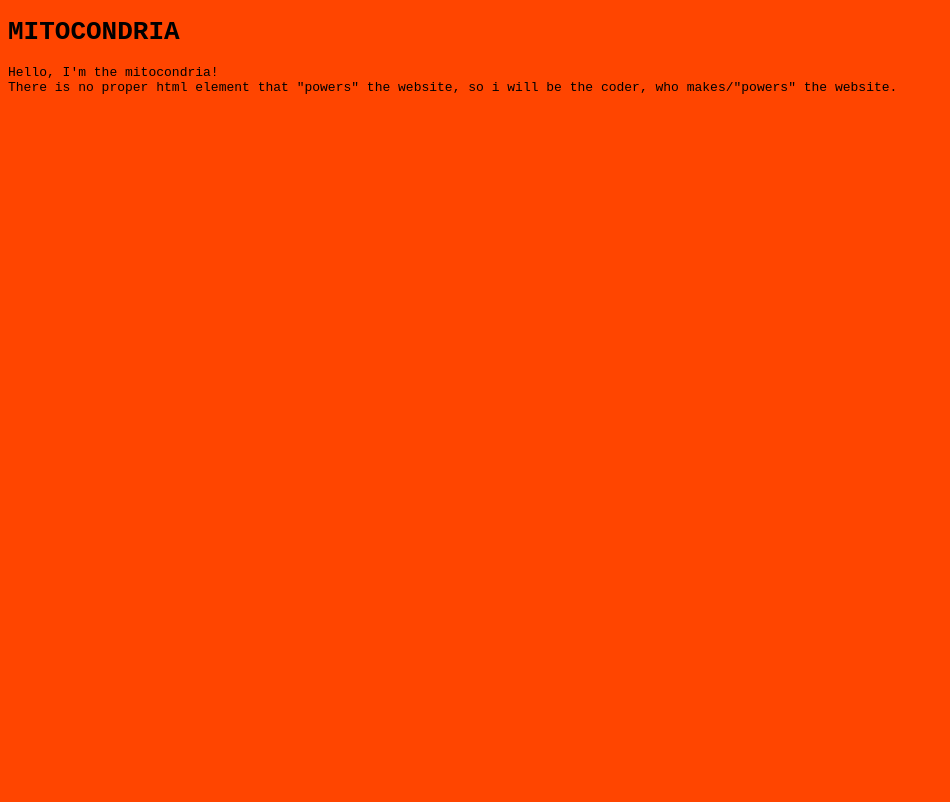
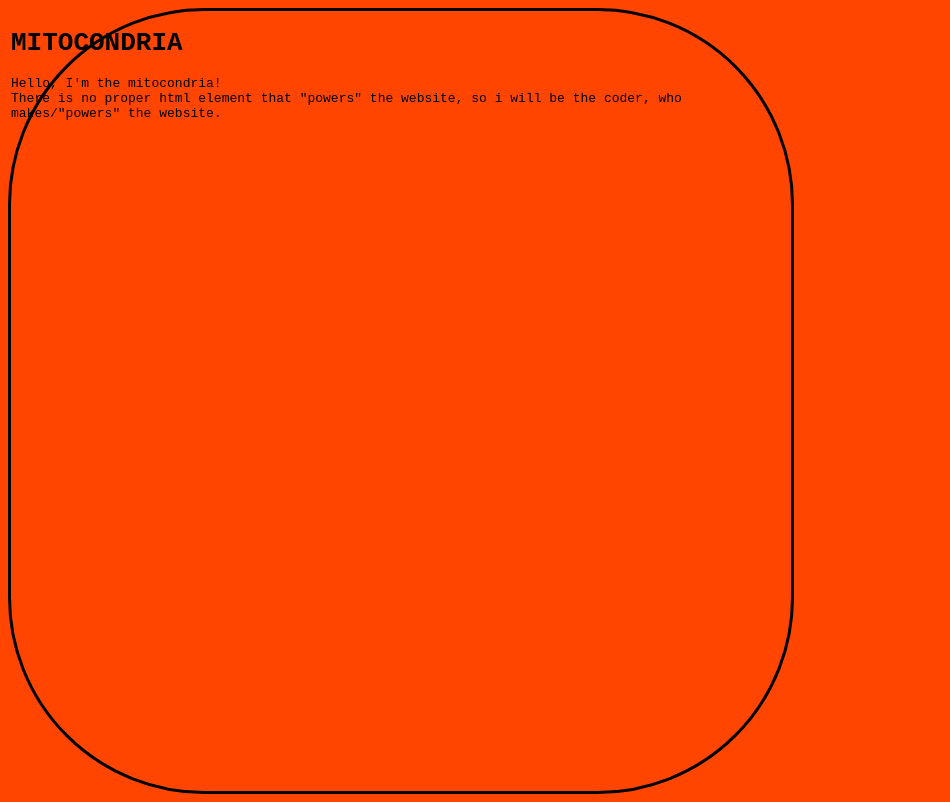
Before and after one commit to jupithey/cellwebsite, a plain HTML site: page index.html in a window 1280 px wide. Shown: the whole page, without its empty margins (0-950 px from the left). Drawn offline with Linux system fonts and the light colour scheme; files that its build step writes are made by us from their sources.

Commit message:
did the cell id

```diff
--- a/style.css
+++ b/style.css
@@ -2,3 +2,11 @@ body{
   background-color: orangered;
   font-family: monospace;
 }
+#cell{
+  width: 60em;
+  height:60em;
+  border-style:solid;
+  border-color:black;
+  border-radius: 25%;
+  padding:1em:
+}
```
